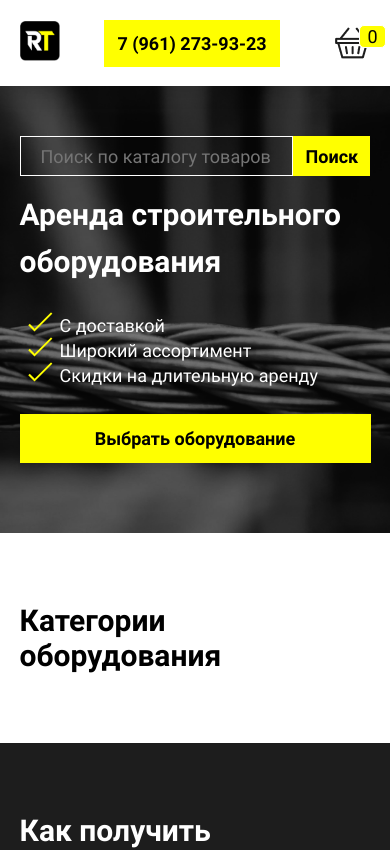
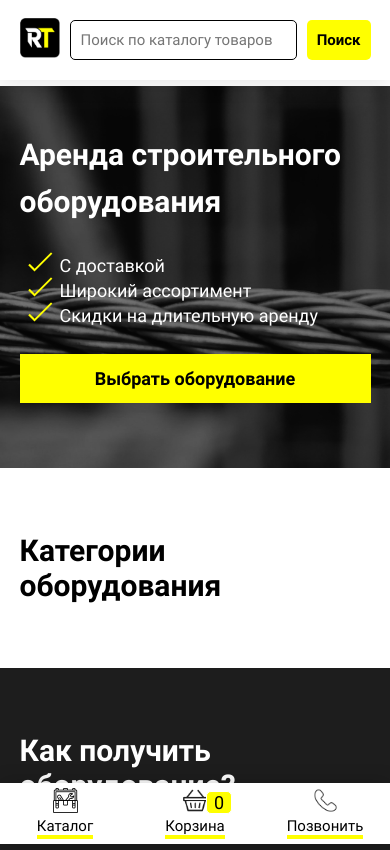
Before and after one commit to bodyaSokol/Rentool, a plain HTML site: page index.html in a window 390 px wide. Shown: the top 850 px of the page. Drawn offline with Linux system fonts and the light colour scheme; no server answers.

Commit message:
Правки по фронтенду
Меню в мобильной версии. Поиск в мобильной версии. Корзина.

```diff
--- a/css/media.css
+++ b/css/media.css
@@ -375,6 +375,46 @@
 	.app_call{
 		justify-content: center;
 	}
+	.mobile_menu_item span{
+		font-size: 15px;
+	}
+	.header_search{
+		margin-bottom: 0px;
+	}
+	.nav{
+		min-height: 80px;
+	}
+	.content_line{
+		padding: 45px 0px;
+	}
+	/*Мобильное меню*/
+	.mobile_bottom_menu{
+		display: block;
+	}
+	.call_us_wrap,.bucket_wrap{
+		display: none;
+	}
+	.header_search{
+		display:flex;
+		margin-bottom: 0px;
+		margin-left: 10px;
+	}
+	.header_search .search_input{
+		padding: 16px 10px;
+		font-size: 15px;
+		border-radius: 5px
+	}
+	.header_search .search_button{
+		border-radius: 5px;
+		margin-left: 10px;
+		font-size: 15px;
+	}
+	.content_search{
+		display: none;
+	}
+	body{
+		padding: 86px 0px 65px;
+	}
 }
 @media (max-width: 374px)
 {
--- a/css/style.css
+++ b/css/style.css
@@ -20,7 +20,7 @@ html {
 	scroll-behavior: smooth;
 }
 body{
-	padding-top: 86px;
+	padding: 86px 0px 0px 0px ;
 }
 .nav-main .content_line{
 	padding: 0px;
@@ -466,6 +466,7 @@ h2{
 	font-style: normal;
 	font-weight: 700;
 	line-height: 23px;
+	text-decoration:underline;
 }
 .footer_subcategory{
 	font-size: 15px;
@@ -872,7 +873,7 @@ h2{
 .bucket_item_result_price_stoimost,.bucket_item_result_price_numbers{
 	color:#8C8C8C;
 	font-weight: 700;
-	font-size: 25px;
+	font-size: 20px;
 }
 .bucket_item_delete_button{
 	position: absolute;
@@ -895,6 +896,7 @@ h2{
 }
 .bucket_price{
 	font-weight: 700;
+	font-size: 25px;
 }
 .order_type{
 	display:flex;
@@ -975,3 +977,72 @@ h2{
 .viber_call{
 	background-color: #9169b0;
 }
+.mobile_bottom_menu{
+	display: none;
+	background-color:white;
+	position:fixed;
+	padding: 5px 0px;
+	/*border-top:2px solid black;*/
+	bottom:0;
+	width: 100%;
+	box-shadow: 0px 0px 20px 0px rgba(0,0,0,0.2)
+}
+.mobile_bottom_menu ul{
+	display:flex;
+	flex-direction: row;
+	justify-content: space-around;
+}
+.mobile_bottom_menu ul li{
+	list-style: none;
+	min-width: 80px;*/
+}
+.mobile_menu_item{
+	display: flex;
+	flex-direction: column;
+	align-items: center;
+	/*font-weight: 500;*/
+	font-size: 15px;
+	position: relative;
+}
+.mobile_menu_item img{
+	height: 25px;
+	margin-bottom: 4px;
+}
+.mobile_menu_item span{
+	border-bottom:4px solid #FFFF00;
+}
+.mobile_bottom_menu_bucket_lenght{
+	background-color: yellow;
+	position:absolute;
+	top:3px;
+	right:3px;
+	padding: 0px 7px;
+	border: 1px solid white;
+    border-radius: 5px;
+    transition: 0.2s;
+}
+.header_search{
+	display:none;
+	margin-bottom: 0px;
+}
+.bucket_result p{
+	font-weight: bold;
+	font-size: 25px;
+}
+.product_add_to_bucket{
+	width: 36px;
+	height: 36px;
+	border:1px solid black;
+	background-color: rgba(255,255,255,0.8);
+	border-radius:5px;
+	padding: 3px;
+	position:absolute;
+	left:15px;
+	top:25px;
+}
+.product_add_to_bucket img{
+	width: 28px;
+}
+.product_add_to_bucket:active{
+	background-color: rgba(255,255,255,1);
+}
--- a/index.html
+++ b/index.html
@@ -25,7 +25,7 @@
 				<div class="logo">
 					<a href="index.html"><img src="img/Logo.png" alt="rentool"></a>
 				</div>
-				<div class="call_us_wrap"><span>Позвони нам </span><a class="call_us" href="tel:+7 (961) 273-93-23">7 (961) 273-93-23</a></div>
+				<div class="call_us_wrap"><span>Позвони нам </span><a class="call_us" href="tel:+7 (961) 273-93-23">+7 (961) 273-93-23</a></div>
 				<div>
 					<div  class="write_us_wrap">
 						<div class="write_us">
@@ -38,12 +38,16 @@
 						</div>
 					</div>
 				</div>
+				<div class="header_search search">
+					<input class="search_input" type="text" placeholder="Поиск по каталогу товаров">
+					<button class="search_button">Поиск</button>
+				</div>
 			</div>
 		</div>
 	</div>
 	<div class="header">
 		<div class="content_line">
-			<div class="search">
+			<div class="search content_search">
 				<input class="search_input search_input_white_border" type="text" placeholder="Поиск по каталогу товаров">
 				<button class="search_button">Поиск</button>
 			</div>
@@ -202,6 +206,13 @@
 			</div>
 		</div>
 	</div>
+	<div class="mobile_bottom_menu">
+		<ul>
+			<li><a class="mobile_menu_item" href="index.html#categories"><img src="img/toolbox.png" alt=""><span>Каталог</span></a></li>
+			<li><div class="mobile_menu_item"><img src="img/bucket.png" alt=""><span>Корзина</span><div class="mobile_bottom_menu_bucket_lenght">0</div></div></li>
+			<li><a class="mobile_menu_item" href="tel:+7 (961) 273-93-23"><img src="img/phone-ico.png" alt=""><span>Позвонить</span></a></li>
+		</ul>
+	</div>
 	<div class="modal_order_call">
 		<form class="modal_rent_product" action="handler.php">
 			<div id="buttonxphone">x</div>
```
Also changed, not shown: products_list.html (+7 -2 lines), img/830e6f.jpg (added), img/phone-ico.png (added), img/toolbox.png (added). Lines whose indentation alone changed are shown as unchanged.
